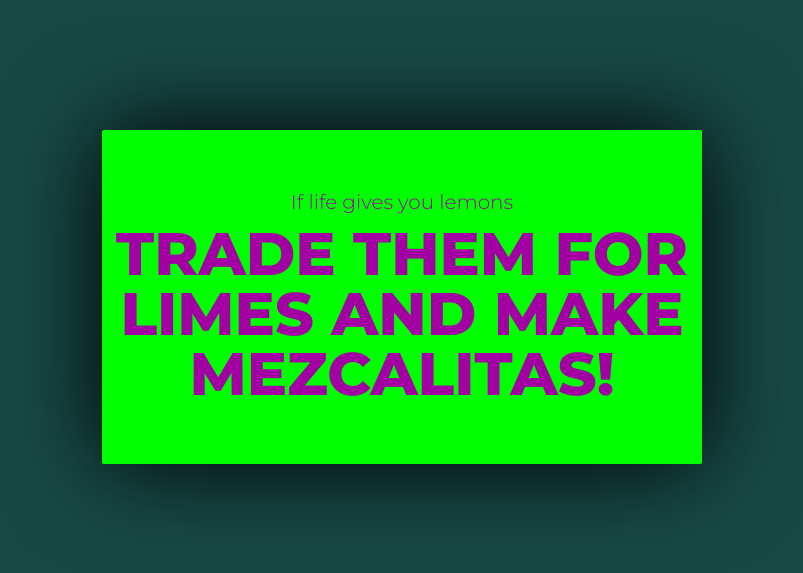
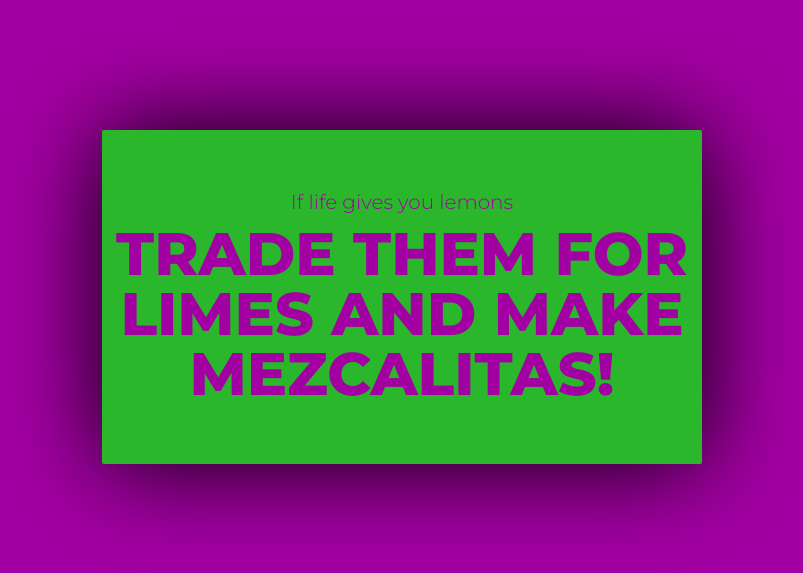
Before and after one commit to windiewhale/my-first-github-page, a plain HTML site: page index.html in a window 1280 px wide. Shown: the part 103-676 px from the top of the page, without its empty margins (238-1041 px from the left). Drawn offline with Linux system fonts and the light colour scheme.

Commit message:
Modified background color

```diff
--- a/style.css
+++ b/style.css
@@ -15,7 +15,7 @@ select{appearance: none !important; -webkit-appearance: none !important; border-
 
 
 body{
-    background-color: #184a45;
+    background-color: #a300a3;
 
     font-family: 'Montserrat', sans-serif;
 }
@@ -43,7 +43,7 @@ body{
 
     text-align: center;
 
-    background-color: #00FF00;
+    background-color: #14db14d5;
 
     border-radius: 2px;
 
```
